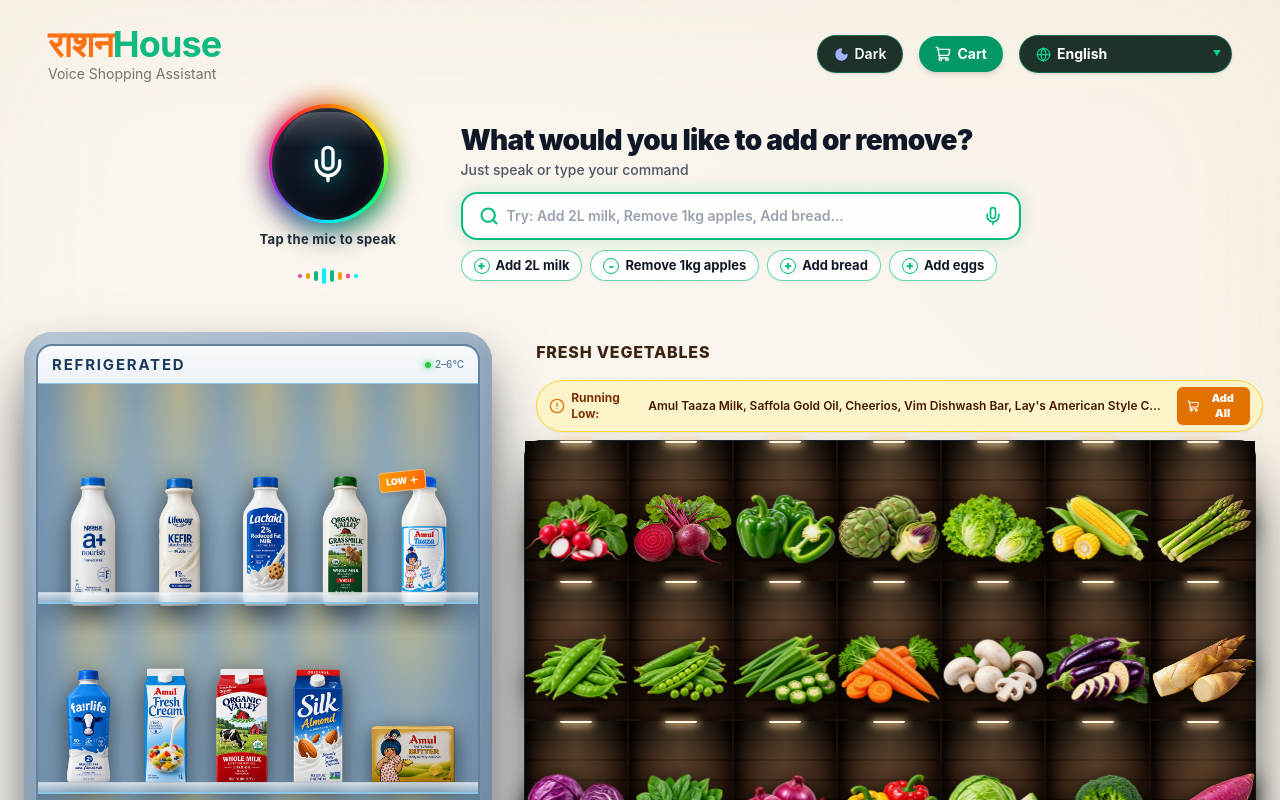
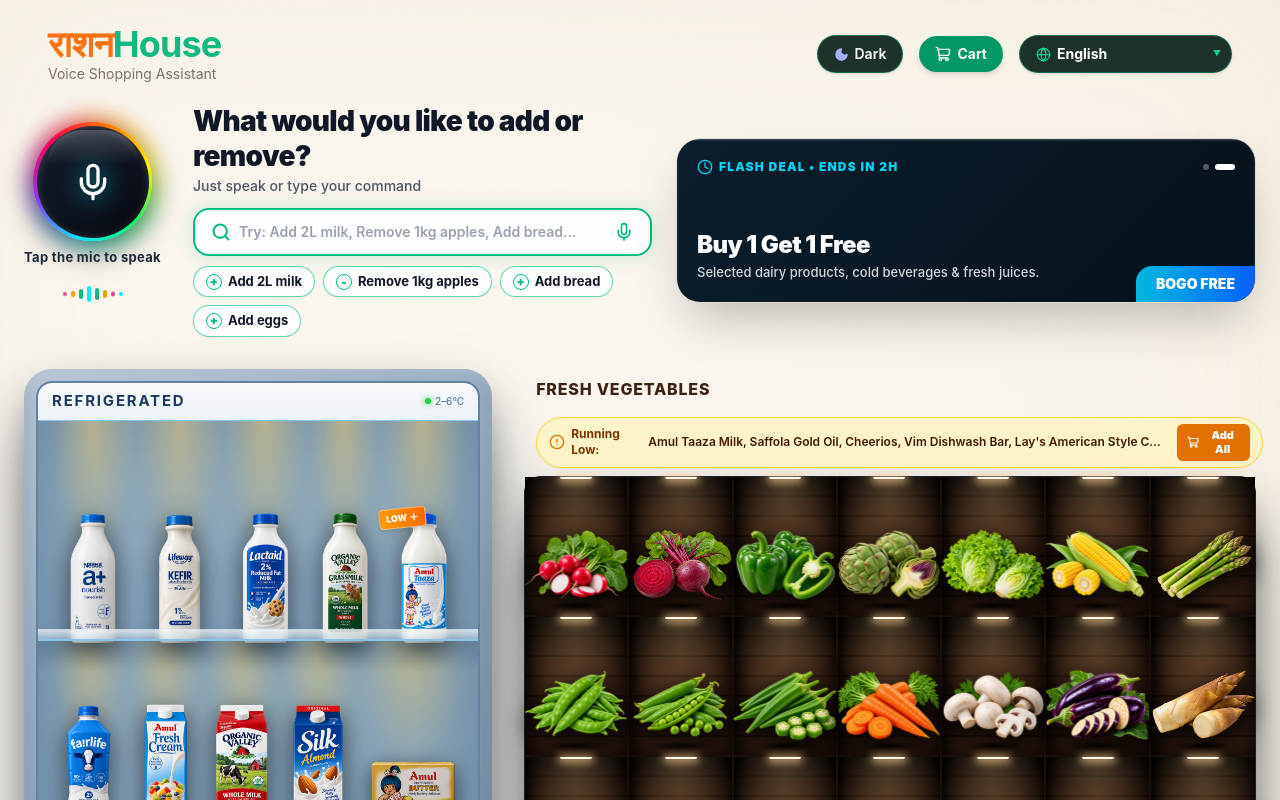
Before and after one commit to tanishhhk/voice-command-mart, a Next.js app: page / in a window 1280 px wide. Shown: the top 800 px of the page. Built offline with nearby package versions, Linux system fonts and the light colour scheme; a web font is replaced by a local one.

Commit message:
UI: Move plus overlay to top left, restore OffersBanner to hero section

```diff
--- a/src/components/VoiceAssistant.tsx
+++ b/src/components/VoiceAssistant.tsx
@@ -140,7 +140,7 @@
       `}</style>
 
       {/* ── Main Hero Row: Mic + Search Bar ─────────────────────── */}
-      <div className="w-full flex flex-col sm:flex-row items-center sm:items-start lg:items-center justify-center gap-10 lg:gap-16">
+      <div className="w-full flex flex-col sm:flex-row items-center sm:items-start lg:items-center gap-6 lg:gap-8">
 
         {/* ── LEFT: The Continuous RGB Orbit Mic ─────────────────── */}
         <div className="flex flex-col items-center flex-shrink-0">
--- a/src/components/shelves/ShelfBackground.tsx
+++ b/src/components/shelves/ShelfBackground.tsx
@@ -166,7 +166,7 @@
                                 }
                             });
                         }}
-                        className="absolute -bottom-1 -right-1 z-50 bg-emerald-500 hover:bg-emerald-400 text-white w-6 h-6 rounded-full flex items-center justify-center shadow-lg transition-all duration-200 hover:scale-110 active:scale-95 opacity-90 sm:opacity-0 sm:group-hover/product:opacity-100 border-2 border-white/20 dark:border-[#080b11]"
+                        className="absolute -top-1.5 -left-1.5 z-50 bg-emerald-500 hover:bg-emerald-400 text-white w-6 h-6 rounded-full flex items-center justify-center shadow-lg transition-all duration-200 hover:scale-110 active:scale-95 opacity-90 sm:opacity-0 sm:group-hover/product:opacity-100 border-2 border-white/20 dark:border-[#080b11]"
                         title="Add to cart"
                     >
                         <Plus className="w-3.5 h-3.5 stroke-[3]" />
@@ -746,10 +746,15 @@
 
     return (
         <div className="w-full px-2 sm:px-4 md:px-6 pt-2 pb-24 box-border max-w-full">
-            {/* ── TOP HERO SECTION: Mic + Command Center ── */}
-            <div className="w-full mb-6 sm:mb-8 flex justify-center">
-                <div className="w-full max-w-5xl">
+            {/* ── TOP HERO SECTION: Mic + Command Center + Offers Banner ── */}
+            <div className="w-full mb-6 sm:mb-8 flex flex-col lg:flex-row items-stretch lg:items-center justify-between gap-6">
+                {/* Left & Center: Mic + Command Center */}
+                <div className="flex-1 w-full min-w-0">
                     <VoiceAssistant />
+                </div>
+                {/* Right: Transitioning Offer Banner Card */}
+                <div className="w-full lg:w-[520px] xl:w-[580px] flex-shrink-0">
+                    <OffersBanner />
                 </div>
             </div>
 
```
